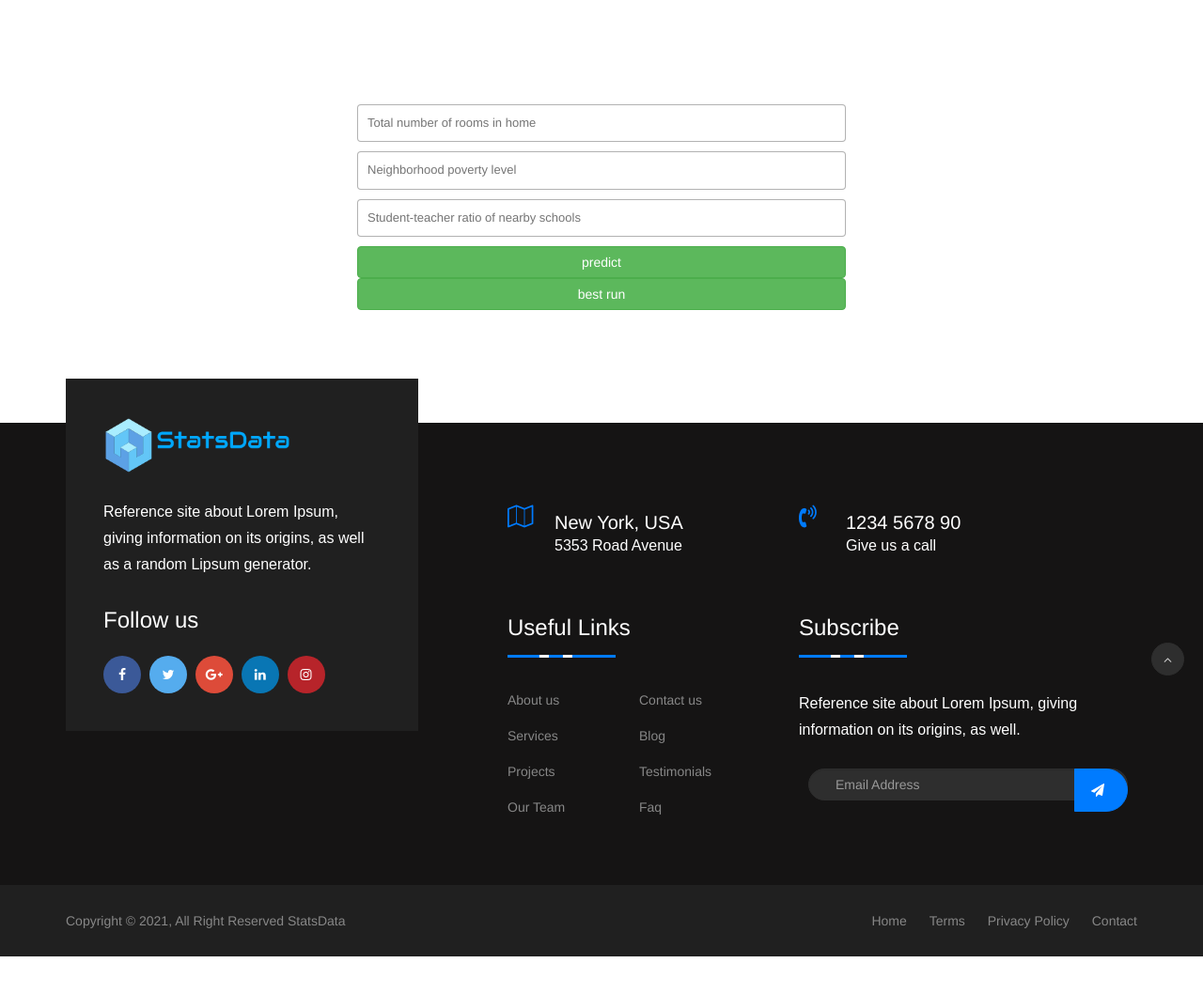
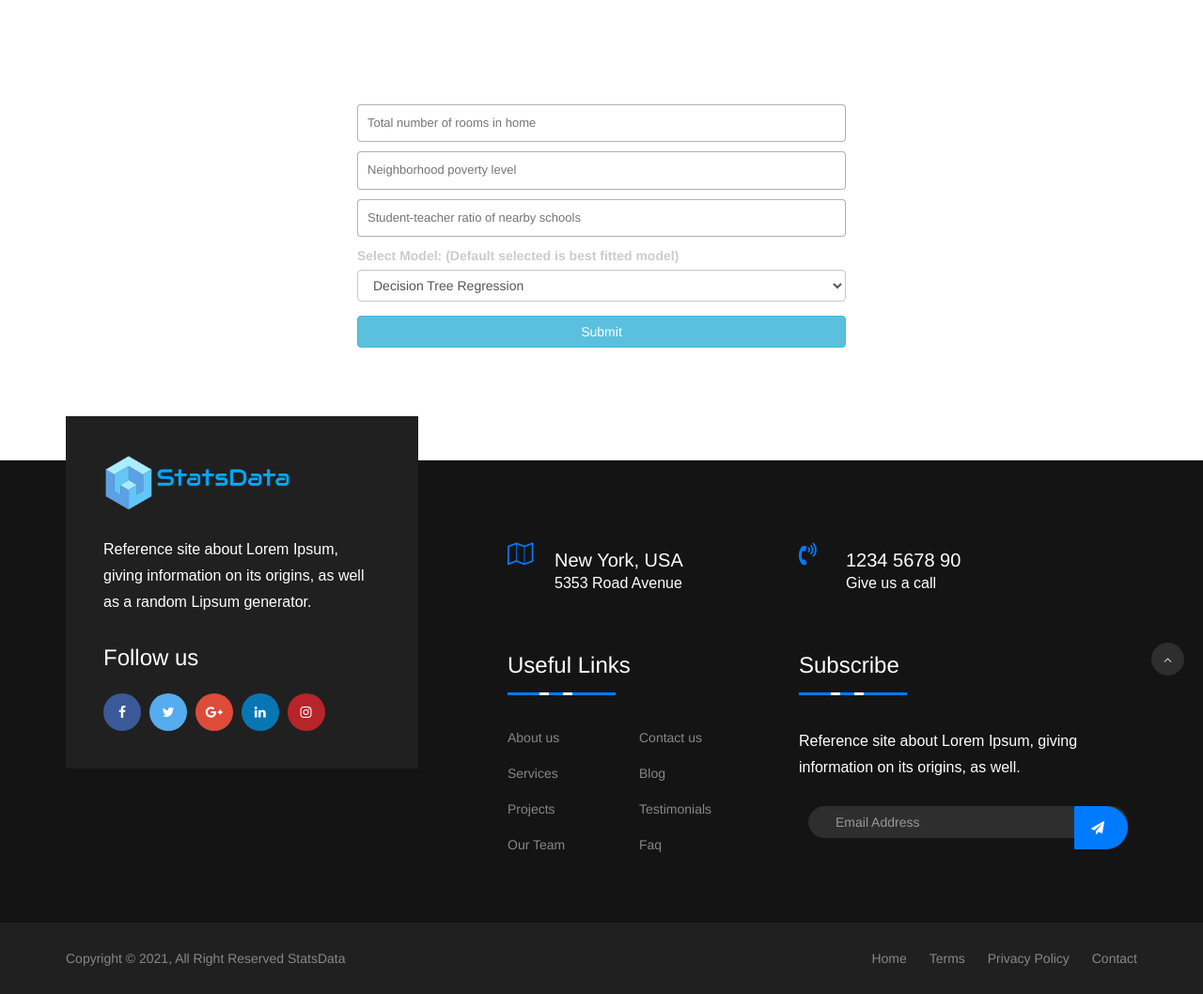
Before and after one commit to ronitsasane33/StatsData, a Flask app: page /housing in a window 1280 px wide. Shown: the part 61-1119 px from the top of the page at 94% size. Before the commit the page ends 1079 px from the top, so only its background shows below. Run offline with Flask 2, Linux system fonts and the light colour scheme; parts of the project's set-up code (start-up, migrations or seed data) failed here and were passed over; some libraries are stand-ins or nearby versions.

Commit message:
added all models

```diff
--- a/app.py
+++ b/app.py
@@ -3,12 +3,20 @@ from flask import Flask, request, jsonify, render_template
 import pickle
 
 app = Flask(__name__)
-emissionModel = pickle.load(open('static/PKL files/emissionModel.pkl', 'rb'))
-irisModel = pickle.load(open('static/PKL files/irisModel.pkl', 'rb'))
-housingModel = pickle.load(open('static/PKL files/housingModel.pkl', 'rb'))
-bestHousing = pickle.load(open('static/PKL files/housingBest.pkl', 'rb'))
+#Iris
+irisModel = pickle.load(open('static/PKL files/iris/irisModel.pkl', 'rb'))
+
+#emission
+emissionModel = pickle.load(open('static/PKL files/emission/emissionModel.pkl', 'rb'))
+
+# Housing
+housingLinearRegModel = pickle.load(open('static/PKL files/housing/housingModel.pkl', 'rb'))
+housingDecisionTree = pickle.load(open('static/PKL files/housing/decisionTree.pkl', 'rb'))
+housingXGB = pickle.load(open('static/PKL files/housing/housingXGB.pkl', 'rb'))
+housingSGD = pickle.load(open('static/PKL files/housing/housingSGDRegressor.pkl', 'rb'))
+housingGradientBoost= pickle.load(open('static/PKL files/housing/housingGradientBoost.pkl', 'rb'))
+
 # Page URLs
-
 @app.route('/')
 def home():
     return render_template('home.html')
@@ -52,10 +60,17 @@ def predictHousing():
     init_features = [float(x) for x in init_features]
     final_features = [np.array(init_features)]
 
-    if request.form['key'] == 'best run':
-        prediction = bestHousing.predict(final_features)
+    if model_to_use == 'decision tree':
+        prediction = housingDecisionTree.predict(final_features)
+    elif model_to_use == 'Gradient Boost':
+        prediction = housingGradientBoost.predict(final_features)
+    elif model_to_use == "SGD":
+        prediction = housingSGD.predict(final_features)
+    elif model_to_use == "XGBoost":
+        prediction = housingXGB.predict(final_features)
     else:
-        prediction = housingModel.predict(final_features)
+        prediction = housingLinearRegModel.predict(final_features)
+
     return render_template('housing.html', prediction_text='Predicted Class: {}'.format(abs(prediction[0])))
 
 
--- a/templates/housing.html
+++ b/templates/housing.html
@@ -31,8 +31,17 @@
         <input type="text" name="rooms" placeholder="Total number of rooms in home" required="required" />
         <input type="text" name="Neighborhood poverty" placeholder="Neighborhood poverty level" required="required" />
         <input type="text" name="Student-teacher ratio of schools" placeholder="Student-teacher ratio of nearby schools	" required="required" />
-        <input type="submit" class="btn btn-success" name = "key" value="predict"></input></br>
-        <input type="submit" class="btn btn-success" name = "key" value="best run"></input>
+        <div class="form-group">
+          <label for="sel1">Select Model: (Default selected is best fitted model)</label>
+          <select class="form-control" id="sel1" name="model_type">
+            <option value="linear regression">Linear Regression</option>
+            <option value="decision tree" selected="selected">Decision Tree Regression</option>
+            <option value="Gradient Boost">Gradient Boost Regression</option>
+            <option value="SGD">SGD Regression</option>
+            <option value="XGBoost">XGBoost Regression</option>
+          </select>
+        </div>
+        <input type="submit" class="btn btn-info"></input></br>
       </form>
       <h3 class=""> {{ prediction_text }}</h3>
   </div>
```
Also changed, not shown: models/housing/HousingSGD.py (added, +20 -0 lines), models/housing/housingGradientBoost.py (added, +39 -0 lines), models/housing/housingXGB.py (added, +39 -0 lines), models/emission/emission.py (renamed from models/emission.py), models/housing/housing.py (renamed from models/housing.py), models/housing/housingDecisionTree.py (renamed from models/housingBest.py), models/iris/iris.py (renamed from models/iris.py), 11 other files.
